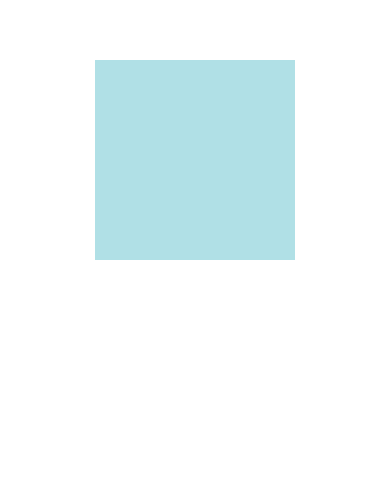
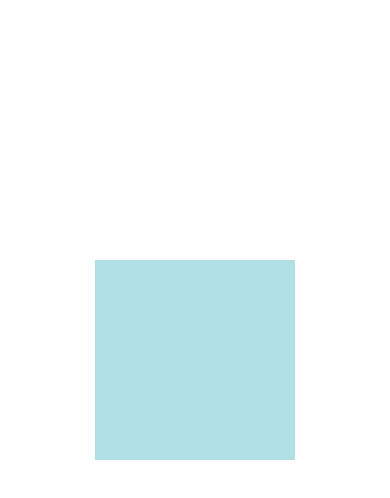
Before and after one commit to helious23/maxlingo, a React Native app: screen / in a window 390 px wide. Shown: the part 262-760 px from the top of the page. Built offline with nearby package versions, Linux system fonts and the light colour scheme.

Commit message:
#4.6 Interpolation

```diff
--- a/App.js
+++ b/App.js
@@ -1,6 +1,7 @@
-import React, { useEffect, useState } from "react";
+import React, { useEffect, useRef, useState } from "react";
 import styled from "styled-components/native";
-import { Animated } from "react-native";
+import { Animated, Pressable, TouchableOpacity } from "react-native";
+import { Easing } from "react-native";
 
 const Container = styled.View`
   flex: 1;
@@ -8,7 +9,7 @@ const Container = styled.View`
   align-items: center;
 `;
 
-const Box = styled.TouchableOpacity`
+const Box = styled.View`
   background-color: powderblue;
   width: 200px;
   height: 200px;
@@ -17,17 +18,44 @@ const Box = styled.TouchableOpacity`
 const AnimatedBox = Animated.createAnimatedComponent(Box);
 
 export default function App() {
-  const Y = new Animated.Value(0);
-  const moveUp = () => {};
+  const [up, setUp] = useState(false);
+  const Y_POSITION = useRef(new Animated.Value(200)).current;
+  const toggleUp = () => setUp((prev) => !prev);
+  const moveUp = () => {
+    Animated.timing(Y_POSITION, {
+      toValue: up ? 200 : -200,
+      useNativeDriver: true,
+      duration: 1000,
+    }).start(toggleUp);
+  };
+
+  const opacity = Y_POSITION.interpolate({
+    inputRange: [-200, 0, 200],
+    outputRange: [1, 0.1, 1],
+  });
+
+  const borderRadius = Y_POSITION.interpolate({
+    inputRange: [-200, 200],
+    outputRange: [100, 0],
+  });
+
+  Y_POSITION.addListener(() => {
+    console.log("Y Value", Y_POSITION);
+    console.log("Opacity", opacity);
+    console.log("borderRadius", borderRadius);
+  });
 
   return (
     <Container>
-      <AnimatedBox
-        onPress={moveUp}
-        style={{
-          transform: [{ translateY: Y }],
-        }}
-      />
+      <Pressable onPress={moveUp}>
+        <AnimatedBox
+          style={{
+            borderRadius,
+            opacity,
+            transform: [{ translateY: Y_POSITION }],
+          }}
+        />
+      </Pressable>
     </Container>
   );
 }
```
